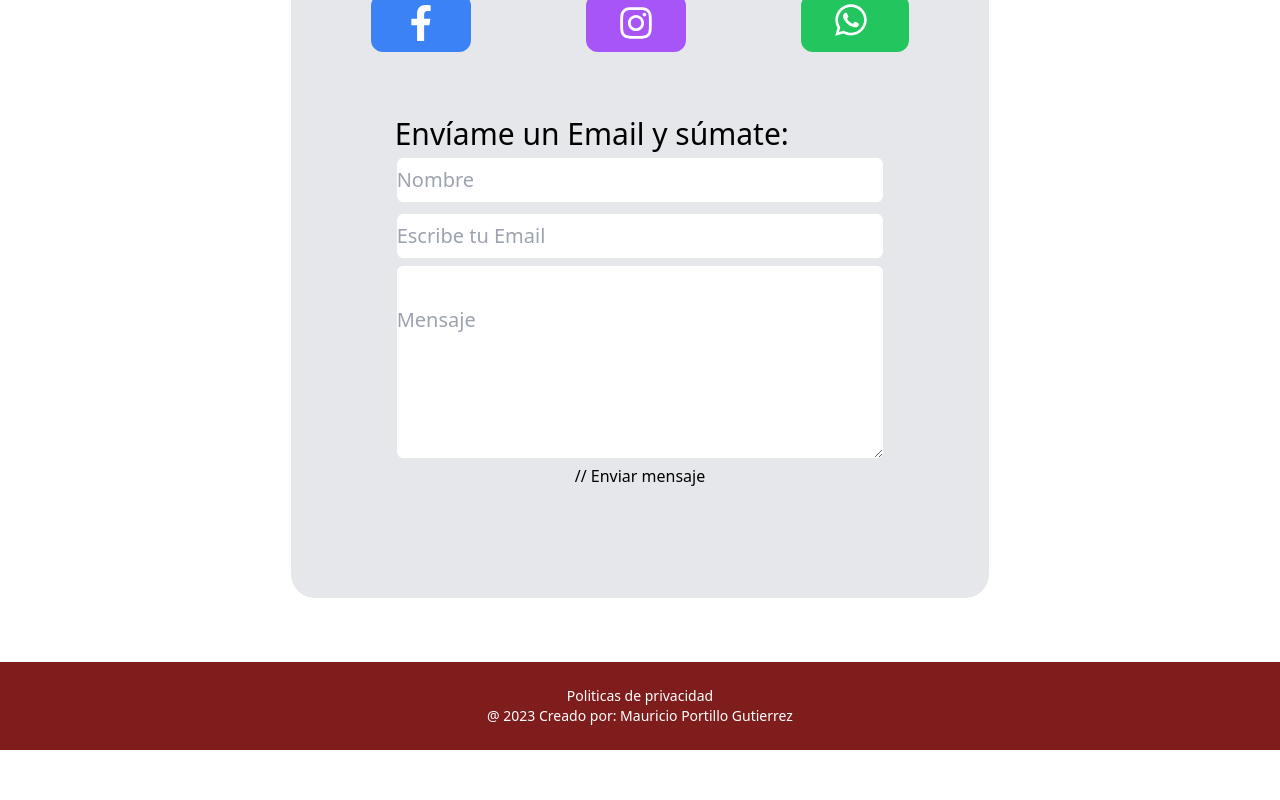
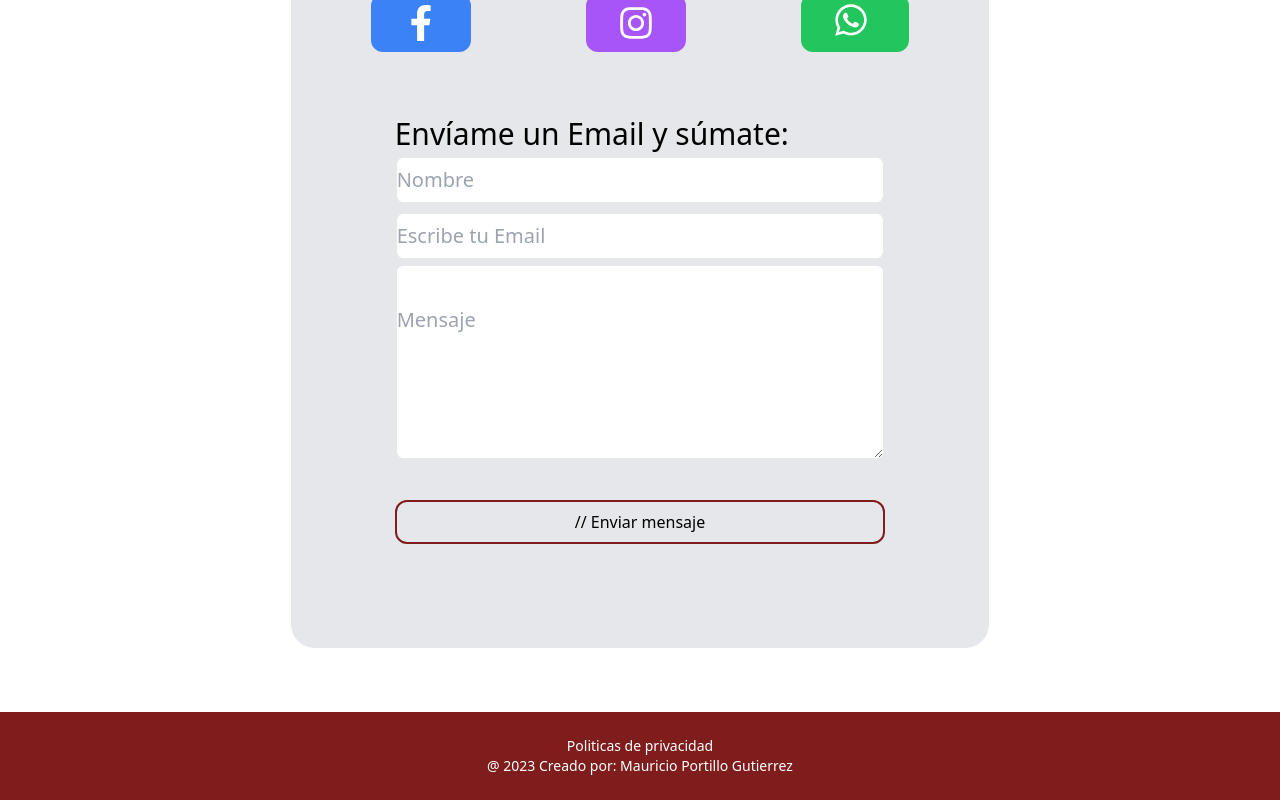
Before and after one commit to Pohe1999/samuel-site, a React (Vite) app: page / in a window 1280 px wide. Shown: the part 6177-6977 px from the top of the page. Before the commit the page ends 6927 px from the top, so only its background shows below. Built offline with nearby package versions, Linux system fonts and the light colour scheme.

Commit message:
Update SocialMedia.jsx

```diff
--- a/src/components/SocialMedia.jsx
+++ b/src/components/SocialMedia.jsx
@@ -36,7 +36,7 @@ function SocialMediaButtons() {
             <input className='border-2 rounded-lg py-2 my-1 text-lg md:text-xl' type="text" placeholder='Nombre' name="name" required/>
             <input className='border-2 rounded-lg py-2 my-1 text-lg md:text-xl' type="email" placeholder='Escribe tu Email' name="email" required/>
             <textarea className='border-2 rounded-lg py-10 text-lg md:text-xl' name="message" rows="4" placeholder='Mensaje' required></textarea>
-            <button className='border-b-2 hover:border-black duration-300 py-1'>// Enviar mensaje</button>
+            <button className='border-red-900 border-2 hover:bg-red-900 hover:text-white rounded-xl duration-300 py-2 mt-10'>// Enviar mensaje</button>
           </form>
         </div>
       </div>
```
